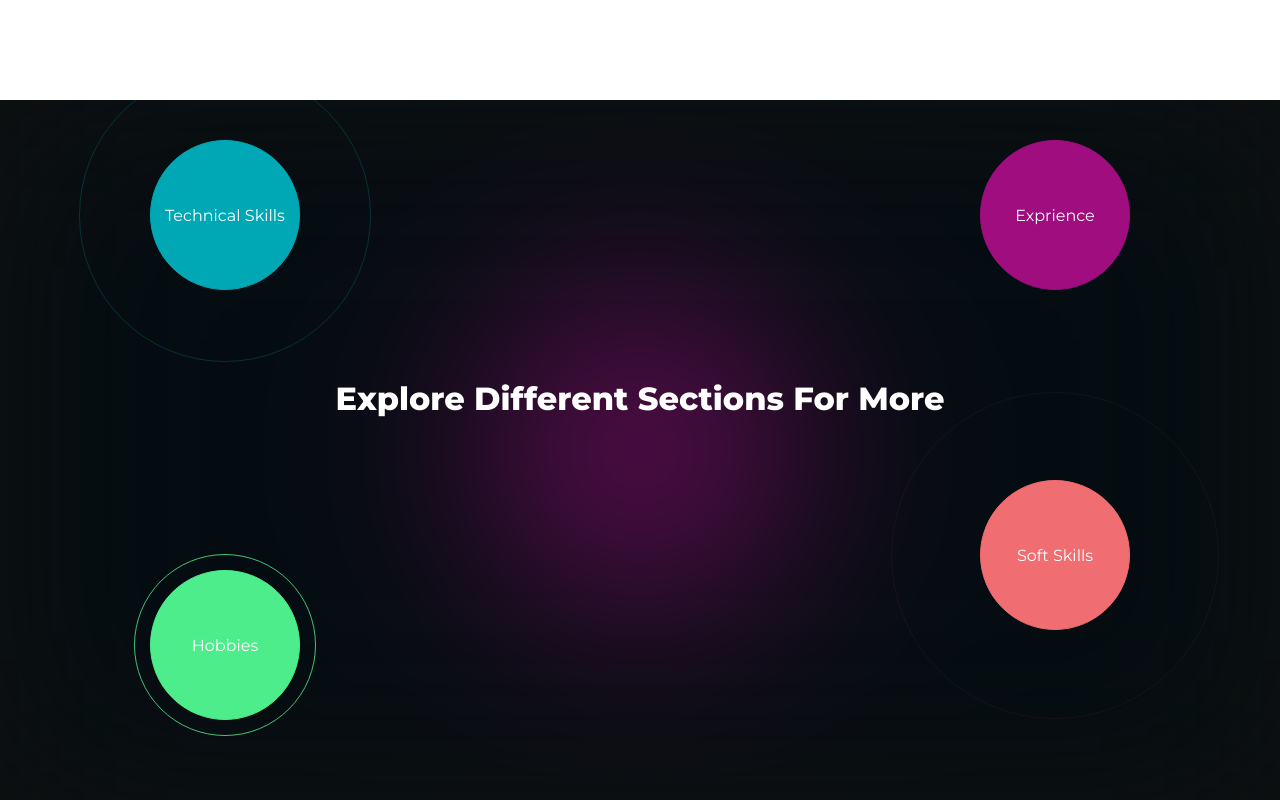
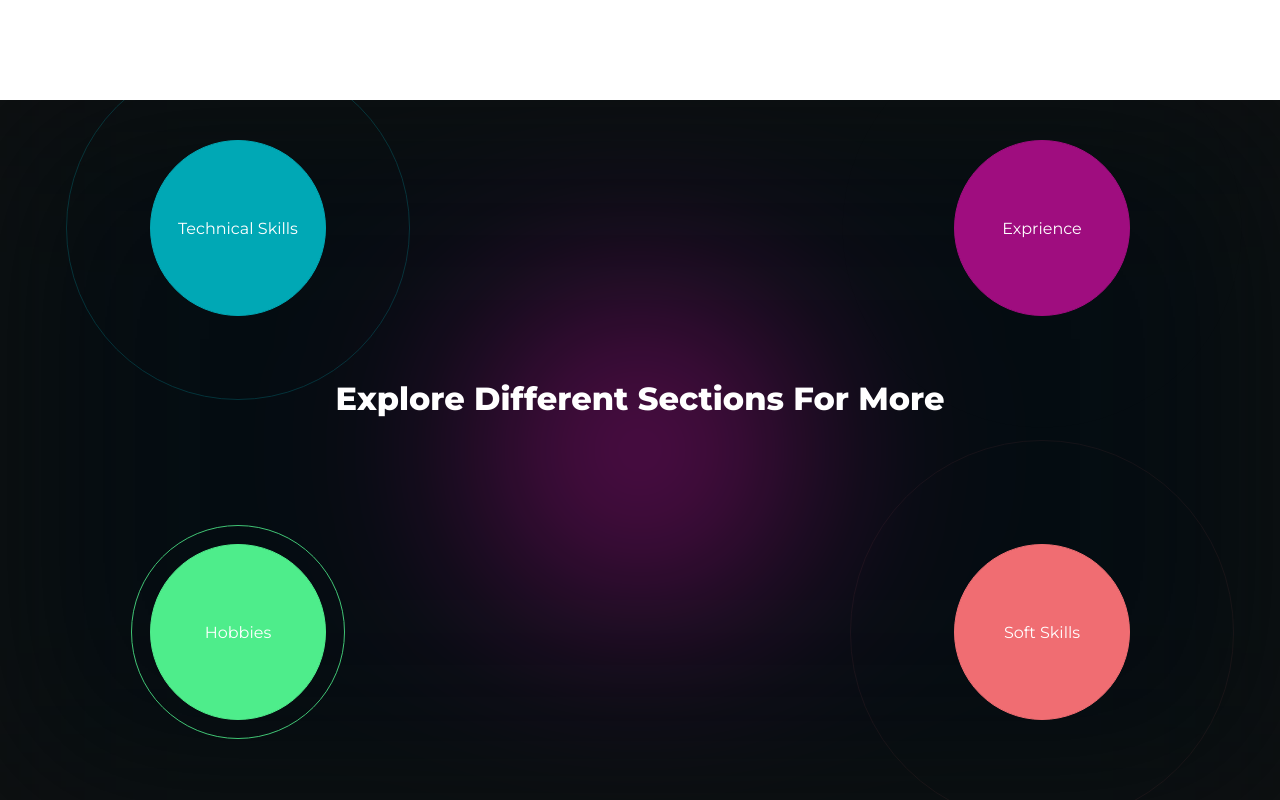
Before and after one commit to alivarastepour/Who_Am_I, a Next.js app: page / in a window 1280 px wide. Shown: the part 1521-2321 px from the top of the page. Built offline with nearby package versions, Linux system fonts and the light colour scheme.

Commit message:
even more styles are added

```diff
--- a/styles/allInOne.module.scss
+++ b/styles/allInOne.module.scss
@@ -26,8 +26,8 @@
   }
 
   .feature-container {
-    width: 150px;
-    height: 150px;
+    width: 22vh;
+    height: 22vh;
     border-radius: 50%;
     border: 1px solid;
     position: absolute;
@@ -36,7 +36,8 @@
     justify-content: center;
     align-items: center;
 
-    transition: transform cubic-bezier(0.92, -0.36, 0, 1.27) 1s;
+    // transition: transform cubic-bezier(0.92, -0.36, 0, 1.27) 1s;
+    transition: transform cubic-bezier(1, 0, 0.02, 0.98) 1s;
 
     .feature-container-border-container {
       position: absolute;
@@ -72,7 +73,7 @@
   }
 
   .feature-container-1 {
-    top: -150px;
+    top: -200px;
     right: 150px;
     transition-delay: 0ms;
     background-color: #9f0d7f;
@@ -87,8 +88,8 @@
   .feature-container-2 {
     background-color: #f06d72;
     border-color: #f06d72;
-    right: -150px;
-    top: 380px;
+    right: -200px;
+    bottom: 80px;
     transition-delay: 100ms;
 
     .feature-container-border-container-2 {
@@ -100,7 +101,7 @@
   .feature-container-3 {
     background-color: #00a8b5;
     border-color: #00a8b5;
-    left: -150px;
+    left: -200px;
     top: 40px;
     transition-delay: 200ms;
 
--- a/styles/globals.scss
+++ b/styles/globals.scss
@@ -45,23 +45,26 @@ body {
 }
 
 .all-in-one-sliding-feature-1 {
-  transform: translate(0, 190px);
+  transform: translate(0, 240px);
   &:hover {
-    transform: translate(0, 190px) scale(4);
+    transform: translate(0, 240px) scale(4);
 
     .description {
       display: block !important;
       position: absolute;
       transform: translateY(1rem) !important;
       font-size: 0.2rem;
-      padding: 0 3rem;
+      // padding: 0 3rem;
+      padding: 0 2rem 0 2rem;
+      max-width: 80%;
     }
 
     .title {
-      position: absolute;
-      transform: rotate(-90deg);
-      left: 0;
-      margin-top: 1.8rem;
+      // position: absolute;
+      // transform: rotate(-90deg);
+      // left: 0;
+      // margin-top: 1.8rem;
+      transform: translate(0, -1rem);
       max-width: 200px;
       opacity: 0.5;
     }
@@ -69,9 +72,9 @@ body {
 }
 
 .all-in-one-sliding-feature-2 {
-  transform: translate(-300px, 0);
+  transform: translate(-350px, 0);
   &:hover {
-    transform: translate(-300px, 0) scale(4);
+    transform: translate(-350px, 0) scale(4);
 
     .description {
       display: block !important;
@@ -80,39 +83,43 @@ body {
       font-size: 0.2rem;
       padding: 0 3rem;
       top: 0;
+      // max-width: 80%;
     }
 
     .title {
-      position: absolute;
+      // position: absolute;
       // transform: rotate(-90deg);
-      top: 50%;
-      left: 0;
+      // top: 50%;
+      // left: 0;
       // margin-top: -1rem;
+      transform: translate(0, 1rem);
       max-width: 200px;
       opacity: 0.5;
     }
   }
 }
 .all-in-one-sliding-feature-3 {
-  transform: translate(300px, 0);
+  transform: translate(350px, 0);
   &:hover {
-    transform: translate(300px, 0) scale(4);
+    transform: translate(350px, 0) scale(4);
 
     .description {
       display: block !important;
       position: absolute;
       transform: translateY(1rem) !important;
       font-size: 0.2rem;
-      padding: 0 0 0 4rem;
+      padding: 0 2rem 0 2rem;
+      // max-width: 80%;
     }
 
     .title {
-      position: absolute;
+      // position: absolute;
       // transform: rotate(-90deg);
       // left: 0;
-      top: 15%;
-      right: 0;
-      margin-top: 1.8rem;
+      // top: 15%;
+      // right: 0;
+      // margin-top: 1.8rem;
+      transform: translate(0.3rem, -1rem);
       max-width: 200px;
       opacity: 0.5;
     }
@@ -130,12 +137,14 @@ body {
       font-size: 0.2rem;
       padding: 0 3rem;
       top: 0;
+      // max-width: 80%;
     }
 
     .title {
-      position: absolute;
-      top: 50%;
-      right: 0;
+      // position: absolute;
+      // top: 50%;
+      // right: 0;
+      transform: translate(0, 1rem);
       max-width: 200px;
       opacity: 0.5;
     }
```
